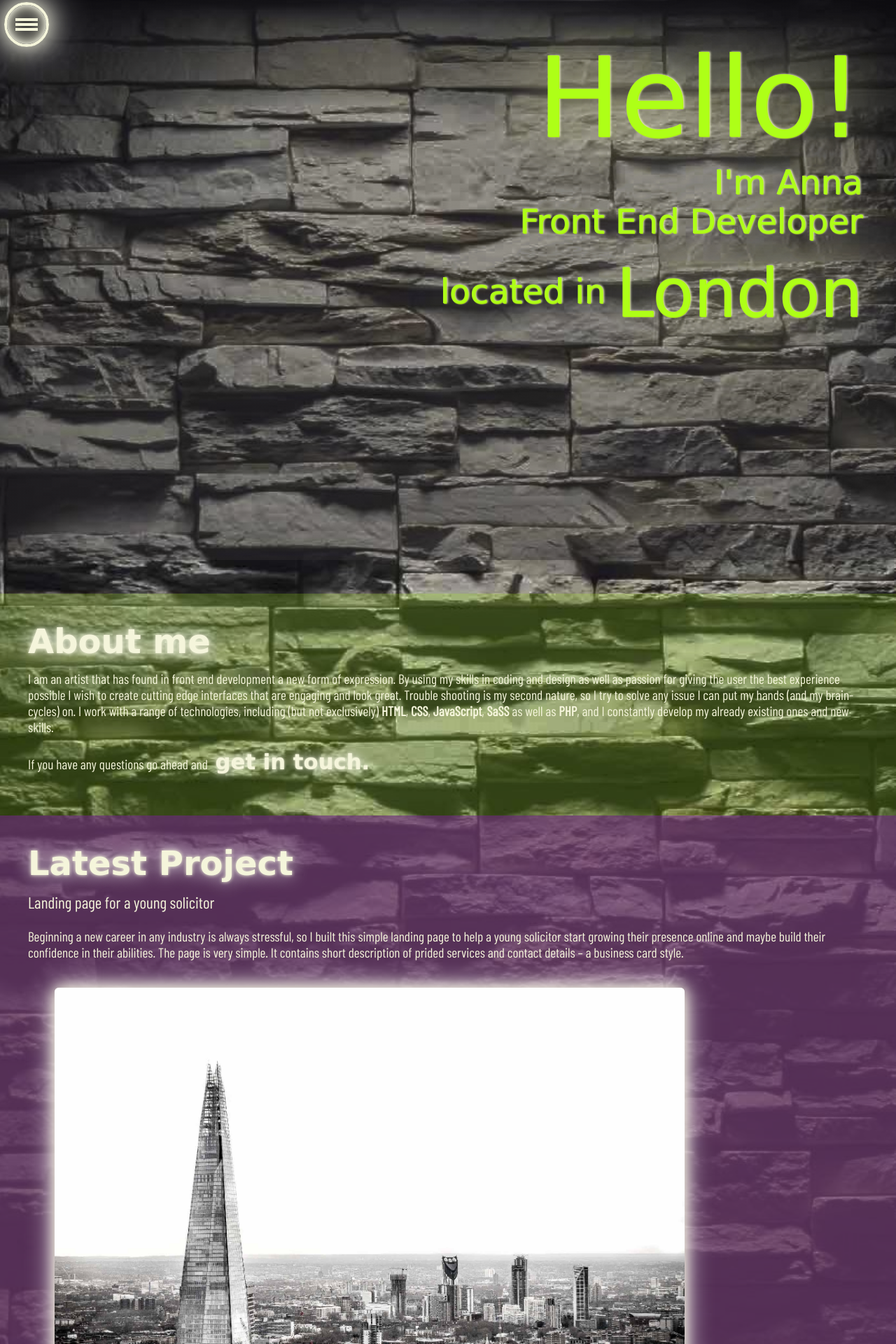
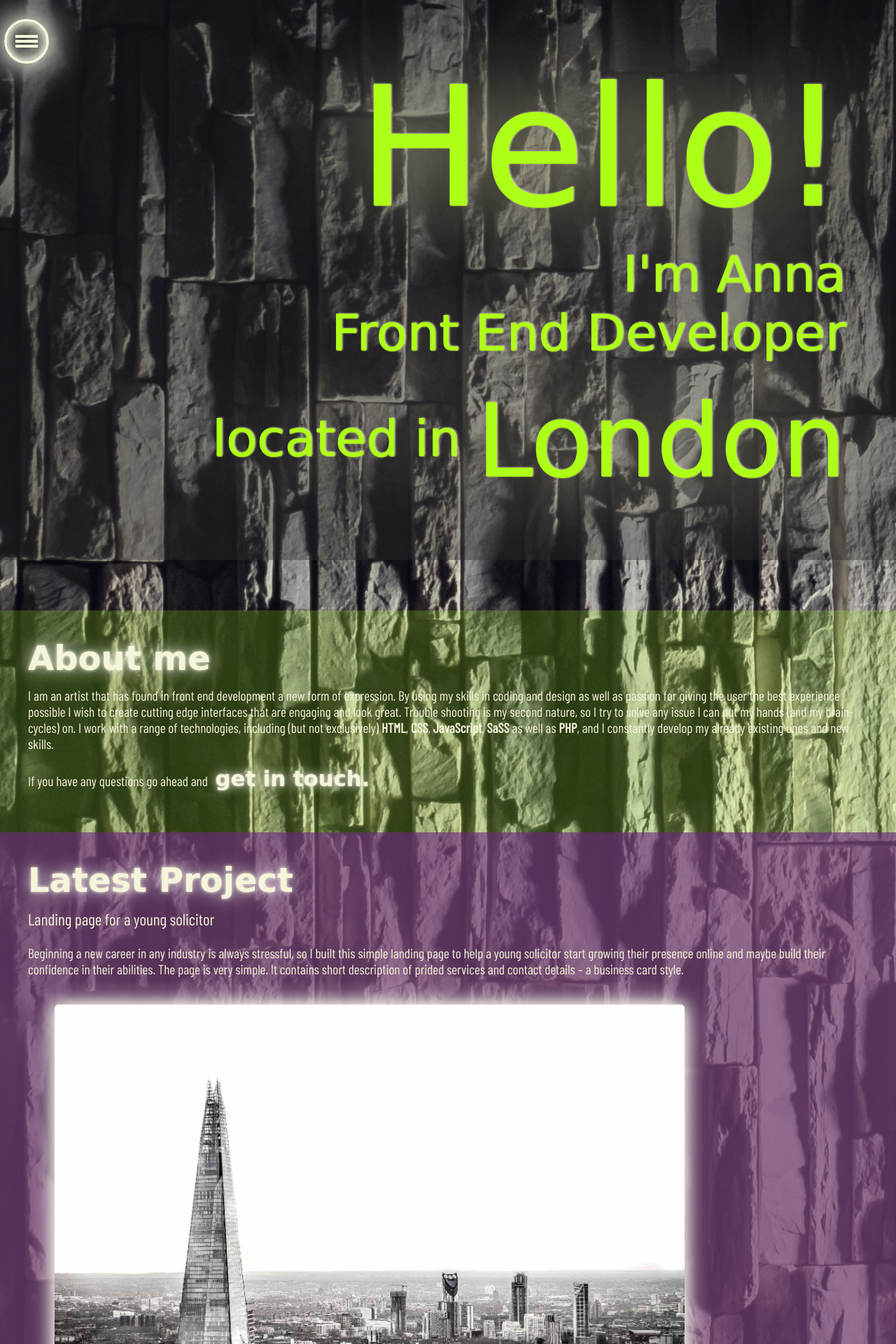
Before and after one commit to AnneCreeYates/portfolio-website, a PHP site: page / in a window 1280 px wide. Shown: the top 1920 px of the page at 70% size. Run offline with PHP 8.4, Linux system fonts and the light colour scheme; some web fonts are replaced.

Commit message:
I'm experimenting with background images --> now it not optimised one, to check the page loading speed; in introduction added the modules and stated working on media queries; in main nav: changed the width to fit-content and switched the visibility to none, height: 0 when closed -- when menu is open changed to display block, visibility visible and transition ease-in-out; in modules added the media query mixin

```diff
--- a/css/index.css
+++ b/css/index.css
@@ -18,9 +18,7 @@ body::before {
 
 body {
   background-image: url(/imgs/greg-rosenke-_8mv1nzwb_s-unsplash.jpg);
-  background-repeat: no-repeat;
   background-position: center;
-  background-size: cover;
 }
 
 .hamburger-bars {
@@ -48,7 +46,7 @@ body {
 .main-nav {
   position: fixed;
   display: flex;
-  width: auto;
+  width: fit-content;
   font-size: 2em;
   font-family: "Barlow Condensed", sans-serif;
   margin: -1.6em 0;
@@ -57,6 +55,8 @@ body {
 .main-nav .main-nav__menu {
   transform: translateX(-200%);
   transition: transform ease-in-out 250ms;
+  visibility: none;
+  height: 0;
 }
 .main-nav li {
   list-style: none;
@@ -105,7 +105,10 @@ body {
 }
 
 .is-open .main-nav__menu {
+  display: block;
   transform: translateX(0);
+  transition: transform ease-in-out 250ms;
+  visibility: visible;
 }
 .is-open .middle-bar {
   visibility: hidden;
@@ -114,7 +117,7 @@ body {
   transform: rotate(45deg);
   margin-top: 0.2em;
   width: 1.3em;
-  transition: transform ease-in 150ms;
+  transition: transform ease-in 200ms;
 }
 .is-open .bottom-bar {
   transform: rotate(-45deg);
@@ -130,10 +133,15 @@ body {
   font-family: "Zen Loop", cursive;
   font-size: 3em;
   text-align: right;
-  margin: 1em 1em auto;
+  margin: 1em 1em 0;
   height: 100vh;
   width: auto;
   text-shadow: 1px 1px 1px rgb(173, 243, 8), 2px 0 3px rgb(244, 247, 203), 0 0 2em rgb(255, 254, 196);
+}
+@media (min-width: 50em) {
+  .intro {
+    font-size: 4.5em;
+  }
 }
 
 .intro__hello {
--- a/nav.js
+++ b/nav.js
@@ -2,8 +2,9 @@ const hamburger = document.querySelector(".hamburger-bars")
 const mainNavToggle = document.querySelector(".main-nav")
 const mainNavItem = document.querySelectorAll(".main-nav__item")
 
-mainNavToggle.addEventListener("click", e => {
+mainNavToggle.addEventListener("click", _ => {
     document.body.classList.toggle("is-open")
+
 })
 
 
--- a/sass_files/_base.scss
+++ b/sass_files/_base.scss
@@ -22,7 +22,8 @@ body::before {
 
 body {
     background-image: url(/imgs/greg-rosenke-_8mv1nzwb_s-unsplash.jpg);
-    background-repeat: no-repeat;
+    // background-repeat: no-repeat;
+    // background-size: 100vh;
     background-position: center;
-    background-size: cover;
+
 }
--- a/sass_files/_introduction.scss
+++ b/sass_files/_introduction.scss
@@ -1,4 +1,5 @@
 @use 'variables';
+@use 'modules';
 
 .intro {
     position: relative;
@@ -7,21 +8,28 @@
     font-family: variables.$intro-font;
     font-size: variables.$title-font-size;
     text-align: right;
-    margin: 1em 1em auto;
+    margin: 1em 1em 0;
     height: 100vh;
     width: auto;
     text-shadow: 1px 1px 1px rgb(173, 243, 8), 2px 0 3px rgb(244, 247, 203), 0 0 2em rgb(255, 254, 196);
 
+
+    @include modules.mq(50em) {
+        font-size: calc(variables.$title-font-size * 1.5);
+    }
 }
 
 .intro__hello {
     width: auto;
     color: variables.$title-clr;
     font-size: 3.3em;
+
+
 }
 
 .intro__name {
     width: 100%;
+
 
 }
 
--- a/sass_files/_main-nav.scss
+++ b/sass_files/_main-nav.scss
@@ -31,15 +31,19 @@
 .main-nav {
     position: fixed;
     display: flex;
-    width: auto;
+    width: fit-content;
     font-size: variables.$nav-font-size;
     font-family: variables.$primary-font;
     margin: -1.6em 0;
     z-index: 10;
 
+
     .main-nav__menu {
         transform: translateX(-200%);
         transition: transform ease-in-out 250ms;
+        // display:none;
+        visibility: none;
+        height: 0;
     }
 
     li {
@@ -107,9 +111,12 @@
 }
 
 .is-open {
+
     .main-nav__menu {
+        display: block;
         transform: translateX(0);
-
+        transition: transform ease-in-out 250ms;
+        visibility:visible;
     }
 
     .middle-bar {
@@ -120,7 +127,7 @@
         transform: rotate(45deg);
         margin-top: 0.2em;
         width: 1.3em;
-        transition: transform ease-in 150ms;
+        transition: transform ease-in 200ms;
     }
     .bottom-bar {
         transform: rotate(-45deg);
--- a/sass_files/_modules.scss
+++ b/sass_files/_modules.scss
@@ -1,6 +1,6 @@
 @use 'variables';
-// neon look
 
+// NEON
 @mixin neon-border {
   box-shadow: inset 0 0 1em variables.$nav-secondary-clr, 0 0 1em variables.$nav-secondary-clr, inset 0 0 0.3em white, 0 0 2em white;
 }
@@ -15,3 +15,13 @@
   color: variables.$nav-secondary-clr;
   margin-bottom: 0.3em;
 }
+
+
+
+// MEDIA QUERIES
+//width in the mixin is the default value if no specific one is provided
+@mixin mq($width: 50em) {
+  @media (min-width: $width) {
+    @content;
+  }
+}
```
Also changed, not shown: imgs/greg-rosenke-_8mv1nzwb_s-unsplash.jpg.
